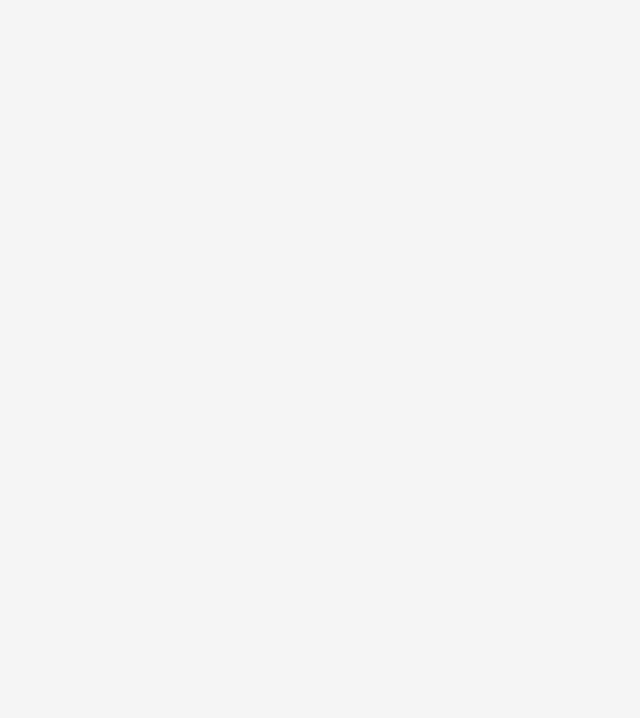
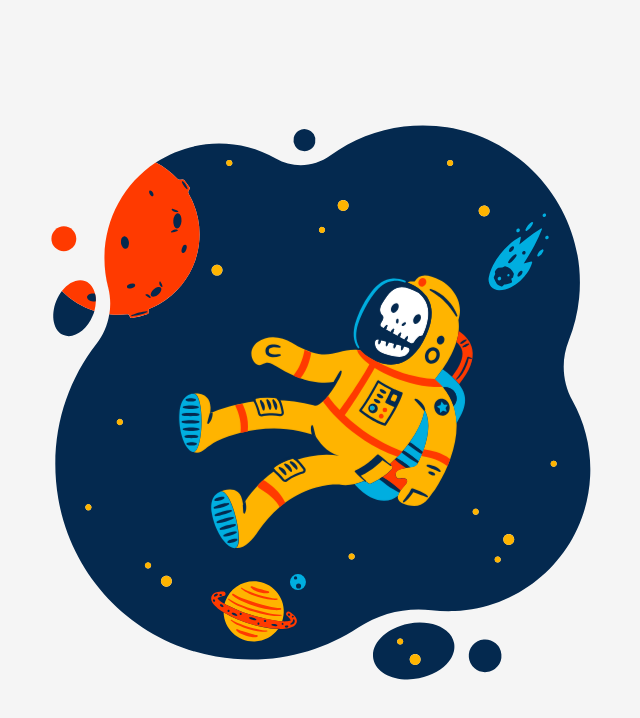
Before and after one commit to Kardiah/duti, a website: page public/404.html in a window 1280 px wide. Shown: the whole page, without its empty margins (315-955 px from the left). Drawn offline with Linux system fonts and the light colour scheme.

Commit message:
Bugfix error page

```diff
--- a/public/404.html
+++ b/public/404.html
@@ -1,6 +1,4 @@
-<!DOCTYPE html><html lang="fr"><head><meta charset="utf-8"><title>Dut; | ...</title><meta name="viewport" content="width=device-width, initial-scale=1"><link rel="stylesheet" href="styles/main-min.css"><link rel="icon" href="assets/img/favicon.png"></head><body><div class="o-section u-section--error"><div class="o-container"><div class="o-bloc"><?xml version="1.0" encoding="utf-8"?>
-<!-- Generator: Adobe Illustrator 23.0.2, SVG Export Plug-In . SVG Version: 6.00 Build 0)  -->
-<svg version="1.1" xmlns="http://www.w3.org/2000/svg" xmlns:xlink="http://www.w3.org/1999/xlink" x="0px" y="0px"
+<!DOCTYPE html><html lang="fr"><head><meta charset="utf-8"><title>Dut; | ...</title><meta name="viewport" content="width=device-width, initial-scale=1"><link rel="stylesheet" href="styles/main-min.css"><link rel="icon" href="assets/img/favicon.png"></head><body><div class="o-section u-section--error"><div class="o-container"><div class="o-bloc"><svg class="c-svg-space" version="1.1" xmlns="http://www.w3.org/2000/svg" xmlns:xlink="http://www.w3.org/1999/xlink" x="0px" y="0px"
 	 viewBox="0 0 1080 1080" style="enable-background:new 0 0 1080 1080;" xml:space="preserve">
 <style type="text/css">
 	.st0{fill:#04294F;}
@@ -250,7 +248,7 @@
 		c0.8-0.2,1.3-1.1,1-1.9C418.7,970.9,418.2,970.5,417.6,970.4L417.6,970.4z"/>
 </g>
 <g id="Calque_2">
-	<g>
+	<g class="c-svg-astro">
 		<path class="st2" d="M748,311.8c-25.7-13-38.6-11.3-46.7,2c-6.7-0.8-11.5-0.1-12.7,1.9c3.7,1.6,7.4,3.4,11.2,5.4
 			c3.6,1.9,7.1,4.1,10.3,6.6l0.2,0.1l0,0l0.2,0.2c1.3,1,2.6,2.1,3.9,3.3c0,0,0.1,0.1,0.1,0.1l0.1,0.1c2.4,2.2,4.6,4.6,6.6,7.2
 			l0.1,0.1c0.1,0.1,0.1,0.2,0.2,0.2c1.1,1.5,2.2,3,3.1,4.6c1.6,2.7,3,5.6,4.1,8.6l0,0.1l0.1,0.2c0.6,1.7,1.1,3.3,1.5,5v0.1
```
Also changed, not shown: src/pug/includes/page-not-found.svg.
